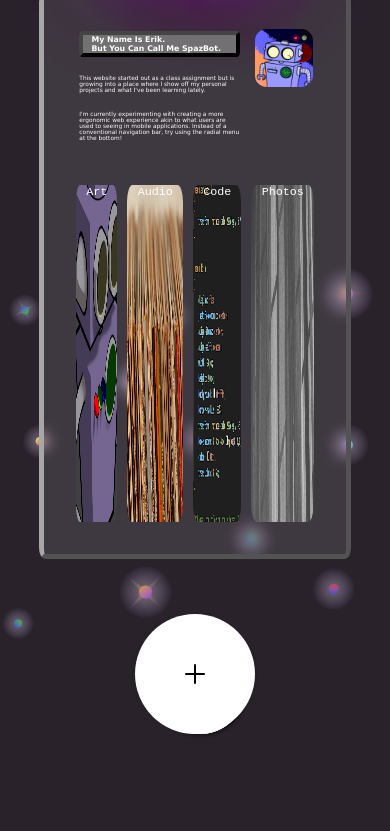
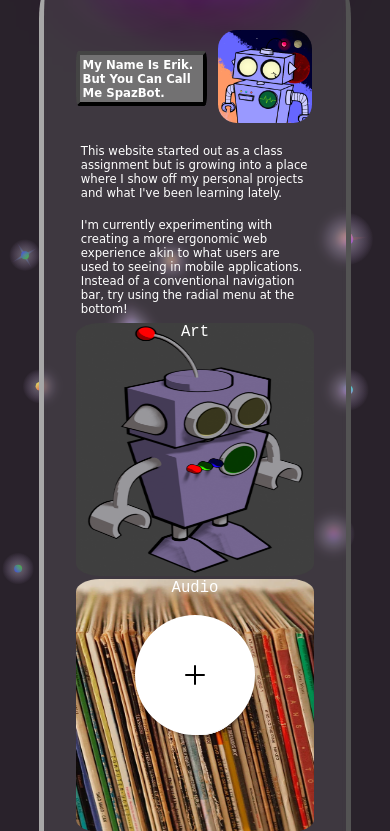
Before and after one commit to SpazBot/CareerPage, a website built with Vite: page index.html in a window 390 px wide. Shown: the part 76-907 px from the top of the page. Built offline with nearby package versions, Linux system fonts and the light colour scheme; a web font is replaced by a local one.

Commit message:
Index Responsiveness
~ Changed CSS to improve mobile responsiveness of home/index page.

```diff
--- a/index.html
+++ b/index.html
@@ -22,9 +22,8 @@
     <div class="glassWrapper">
 
         <div class="indexGreeting">
+            <h3 id="nametag">My Name Is Erik.<br>But You Can Call Me SpazBot.</h3>
             <div class="contentDiv">
-                <h3 id="nametag">My Name Is Erik.<br>But You Can Call Me SpazBot.</h3>
-                <br>
                 <p>This website started out as a class assignment but is growing into a place where I show off my personal projects and what I've been learning lately.</p>
                 <br>
                 <p>I'm currently experimenting with creating a more ergonomic web experience akin to what users are used to seeing in mobile applications.
--- a/styles/style.css
+++ b/styles/style.css
@@ -9,7 +9,7 @@
     box-sizing: border-box;
 }
 
-/*Generic and Mobile Style Rules*/
+/*Generic Style Rules*/
 
 /* Body style section. Mostly used for background style.*/
 body
@@ -25,21 +25,6 @@ body
     /*Super cool homemade star pattern background. Scales nicely cause it's an svg and repeats nicely because I'm an artistic genius. */
     background-image: url("../assets/coloredStars.svg");
     background-repeat: round;
-
-    /*FIX ME: If it's going to be a backup option it needs to actually trigger and not just be commented out*/
-
-    /* BACKUP STAR PATTERN MADE PURELY WITH CSS IN CASE BACKGROUND IMG SVG FAILS
-    background: linear-gradient(45deg, #353241, #7257c5);
-    background-image:
-    radial-gradient(white, rgba(255,255,255,.2) 2px, transparent 40px),
-    radial-gradient(rgb(255, 255, 255), rgba(255, 255, 255, 0.15) 1px, transparent 30px),
-    radial-gradient(rgb(255, 255, 255), rgba(255, 255, 255, 0.1) 2px, transparent 40px),
-    radial-gradient(rgba(255,255,255,.4), rgba(255, 255, 255, 0.1) 2px, transparent 30px);
-
-
-    background-size: 550px 550px, 350px 350px, 250px 250px, 150px 150px;
-    background-position: 0 0, 40px 60px, 130px 270px, 70px 100px;
-    */
 }
 
 /*Style used for frosted glass wrapper that goes around much of the pages content.*/
@@ -105,31 +90,40 @@ body
 .indexGreeting
 {
     display: grid;
-    grid-template-columns: auto auto auto;
+    grid-template-columns: 2fr 2fr 1fr;
     gap: 10px;
     grid-auto-rows: minmax(auto, auto);
 }
 
 /*Grid layout organization for the content section*/
+.glassWrapper #nametag
+{
+    grid-column: 1 / span 2;
+    grid-row: 1;
+    padding: 2%;
+    height: fit-content;
+    align-self: center;
+}
+
 .glassWrapper .contentDiv
 {
-    grid-column: 1 / span 2;
-    grid-row: 1 / 4;
+    grid-column: 1 / span 3;
+    grid-row: 2 / 4;
     padding: 2%;
 }
 
-/*General text content styling*/
+/*Large display text content styling*/
 h2
 {
     font-family: 'Courier New', Courier, monospace;
-    font-size: 3vw;
+    font-size: 4vw;
     color: #ffffff;
 }
 
 h3
 {
     font-family: "Edu QLD Beginner", cursive;
-    font-size: 2vw;
+    font-size: 3vw;
     font-weight: bold;
     color: #ffffff;
 }
@@ -138,7 +132,7 @@ p
 {
     font-family: "Edu QLD Beginner", cursive;
     font-weight: normal;
-    font-size: 1.5vw;
+    font-size: 3vw;
     color: #ffffff;
 }
 
@@ -146,9 +140,10 @@ p
 .glassWrapper .homePFP
 {
     grid-column: 3;
-    grid-row: 1 / 4;
+    grid-row: 1;
     padding: 2%;
-    max-width: 40vw;
+    width: 25vw;
+    justify-self: right;
 }
 
 #nametag
@@ -171,41 +166,46 @@ p
     display: block;
 }
 
+
 #tile1
 {
     background: url(../assets/ArtTile.png) 50% 50% no-repeat; /* 50% 50% centers image in div */
-        background-size: auto auto;
+    background-size: 100% 100%;
     width: auto;
-        height: 40vmax;
+    height: 30vmax;
     border-radius: 10% / 5%;
     text-align: center;
+    margin: 1% 0;
 }
 #tile2
 {
     background: url(../assets/AudioTile.png) 50% 0% no-repeat;
-        background-size: auto auto;
+    background-size: 100% 100%;
     width: auto;
-        height: 40vmax;
+    height: 30vmax;
     border-radius: 10% / 5%;
     text-align: center;
+    margin: 1% 0;
 }
 #tile3
 {
     background: url(../assets/CodeTile.png) no-repeat;
-        background-size: auto auto;
+    background-size: 100% 100%;
     width: auto;
-        height: 40vmax;
+    height: 30vmax;
     border-radius: 10% / 5%;
     text-align: center;
+    margin: 1% 0;
 }
 #tile4
 {
     background: url(../assets/PhotographyTile.jpg) 50% 50% no-repeat;
-        background-size: auto auto;
+    background-size: 100% 100%;
     width: auto;
-        height: 40vmax;
+    height: 30vmax;
     border-radius: 10% / 5%;
     text-align: center;
+    margin: 1% 0;
 }
 
 /*Generic Audio Page Style Rules*/
@@ -289,7 +289,6 @@ p
 .menu
 {
     /*Apperently sticky is better supported for mobile than fixed*/
-    position: -webkit-sticky;
     position: sticky;
     bottom: 4%;
     width: 400px;
@@ -363,59 +362,6 @@ p
     transform: rotate(315deg);
 }
 
-/*Small devices (Phones)*/
-.indexTiles
-{
-    display: grid;
-    grid-template-columns: auto auto auto auto;
-    gap: 10px;
-}
-
-#tile1
-{
-    background: url(../assets/ArtTile.png) 50% 50% no-repeat; /* 50% 50% centers image in div */
-    background-size: 20vw 80vh;
-    width: auto;
-    height: 40vmax;
-    grid-column: 1;
-    grid-row: 5;
-    border-radius: 10% / 5%;
-    text-align: center;
-}
-#tile2
-{
-    background: url(../assets/AudioTile.png) 50% 0% no-repeat;
-    background-size: 20vw 80vh;
-    width: auto;
-    height: 40vmax;
-    grid-column: 2;
-    grid-row: 5;
-    border-radius: 10% / 5%;
-    text-align: center;
-}
-#tile3
-{
-    background: url(../assets/CodeTile.png) no-repeat;
-    background-size: 20vw 80vh;
-    width: auto;
-    height: 40vmax;
-    grid-column: 3;
-    grid-row: 5;
-    border-radius: 10% / 5%;
-    text-align: center;
-}
-#tile4
-{
-    background: url(../assets/PhotographyTile.jpg) 50% 50% no-repeat;
-    background-size: 20vw 80vh;
-    width: auto;
-    height: 40vmax;
-    grid-column: 4;
-    grid-row: 5;
-    border-radius: 10% / 5%;
-    text-align: center;
-}
-
 .glassWrapper .albumCollection
 {
     grid-row: 2;
@@ -454,6 +400,15 @@ p
 
 /*Medium Devices (tablets)*/
 @media screen and (min-width: 768px) {
+    /*Small devices (Phones)*/
+
+    .indexTiles
+    {
+        display: grid;
+        grid-template-columns: auto auto auto auto;
+        gap: 10px;
+    }
+
     .glassWrapper .albumCollection
     {
         grid-row: 2;
@@ -502,6 +457,29 @@ p
 
 /* Large devices (desktops)*/
 @media (min-width: 992px) {
+    /*Large display text content styling*/
+    h2
+    {
+        font-family: 'Courier New', Courier, monospace;
+        font-size: 3vw;
+        color: #ffffff;
+    }
+
+    h3
+    {
+        font-family: "Edu QLD Beginner", cursive;
+        font-size: 3vw;
+        font-weight: bold;
+        color: #ffffff;
+    }
+
+    p
+    {
+        font-family: "Edu QLD Beginner", cursive;
+        font-weight: normal;
+        font-size: 1.5vw;
+        color: #ffffff;
+    }
 
 }
 
```
Lines whose indentation alone changed are shown as unchanged.
